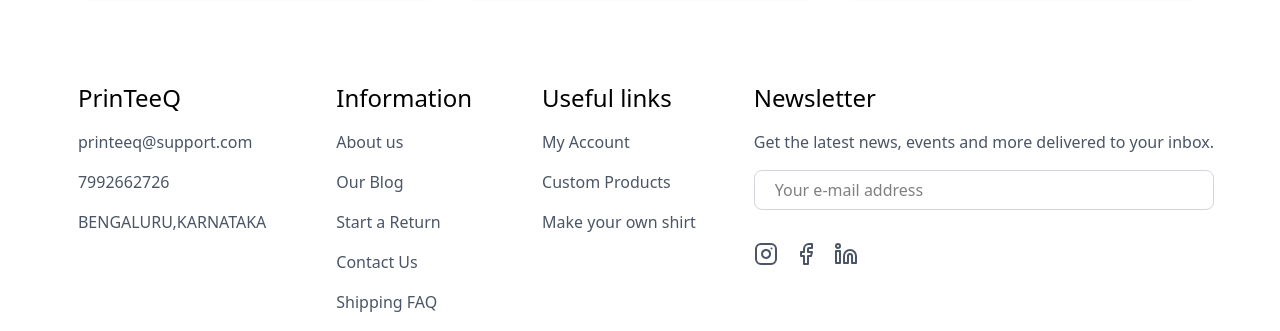
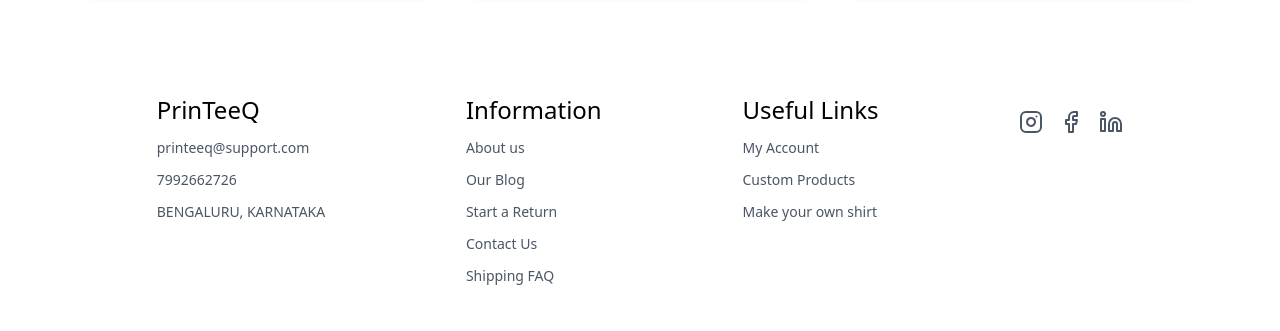
Before and after one commit to Tushargupta-08/printeeq, a React (Vite) app: page /#/ in a window 1280 px wide. Shown: the part 2240-2571 px from the top of the page. Built offline with nearby package versions, Linux system fonts and the light colour scheme.

Commit message:
footer update

```diff
--- a/src/component/Footer.jsx
+++ b/src/component/Footer.jsx
@@ -1,47 +1,36 @@
-import React from 'react'
+import React from 'react';
 import { Facebook, Instagram, Linkedin } from "lucide-react";
-
 
 export default function Footer() {
   return (
-    <div>
-      <section className="flex justify-evenly py-5 mx-5">
-        <div className="flex flex-col gap-4 px-3">
-          <h3 className="text-2xl font-medium">PrinTeeQ</h3>
-          <p className="text-md text-gray-600 font-medium">
-            printeeq@support.com
-          </p>
-          <p className="text-md text-gray-600 font-medium">7992662726</p>
-          <p className="text-md text-gray-600 font-medium">
-            BENGALURU,KARNATAKA
-          </p>
+    <div className="bg-white">
+      <section className="flex flex-col md:flex-row justify-evenly items-start py-8 px-4 gap-8 md:gap-0">
+        <div className="flex flex-col gap-3">
+          <h3 className="text-xl md:text-2xl font-medium">PrinTeeQ</h3>
+          <p className="text-sm text-gray-600 font-medium">printeeq@support.com</p>
+          <p className="text-sm text-gray-600 font-medium">7992662726</p>
+          <p className="text-sm text-gray-600 font-medium">BENGALURU, KARNATAKA</p>
         </div>
-        <div className="flex flex-col gap-4 px-3">
-          <h3 className="text-2xl font-medium">Information</h3>
-          <p className="text-md text-gray-600 font-medium">About us</p>
-          <p className="text-md text-gray-600 font-medium">Our Blog</p>
-          <p className="text-md text-gray-600 font-medium">Start a Return</p>
-          <p className="text-md text-gray-600 font-medium">Contact Us</p>
-          <p className="text-md text-gray-600 font-medium">Shipping FAQ</p>
+
+
+        <div className="flex flex-col gap-3">
+          <h3 className="text-xl md:text-2xl font-medium">Information</h3>
+          <p className="text-sm text-gray-600 font-medium">About us</p>
+          <p className="text-sm text-gray-600 font-medium">Our Blog</p>
+          <p className="text-sm text-gray-600 font-medium">Start a Return</p>
+          <p className="text-sm text-gray-600 font-medium">Contact Us</p>
+          <p className="text-sm text-gray-600 font-medium">Shipping FAQ</p>
         </div>
-        <div className="flex flex-col gap-4 px-3">
-          <h3 className="text-2xl font-medium">Useful links</h3>
-          <p className="text-md text-gray-600 font-medium">My Account</p>
-          <p className="text-md text-gray-600 font-medium">Custom Products</p>
-          <p className="text-md text-gray-600 font-medium">
-            Make your own shirt
-          </p>
+
+
+        <div className="flex flex-col gap-3">
+          <h3 className="text-xl md:text-2xl font-medium">Useful Links</h3>
+          <p className="text-sm text-gray-600 font-medium">My Account</p>
+          <p className="text-sm text-gray-600 font-medium">Custom Products</p>
+          <p className="text-sm text-gray-600 font-medium">Make your own shirt</p>
         </div>
-        <div className="flex flex-col gap-4 min-w-[250px]">
-  <h3 className="text-2xl font-medium">Newsletter</h3>
-  <p className="text-md text-gray-600 font-medium">
-    Get the latest news, events and more delivered to your inbox.
-  </p>
-  <input
-    className="h-10 px-5 rounded-lg bg-white border border-gray-300 focus:outline-none focus:ring-2 focus:ring-purple-500"
-    type="text"
-    placeholder="Your e-mail address"
-  />
+
+
           <div className="flex gap-4 mt-4">
             <a href="https://www.instagram.com" target="_blank" rel="noopener noreferrer">
               <Instagram className="text-gray-600 hover:text-purple-600 cursor-pointer" />
@@ -53,9 +42,9 @@ export default function Footer() {
               <Linkedin className="text-gray-600 hover:text-blue-800 cursor-pointer" />
             </a>
           </div>
-</div>
+
 
       </section>
 </div>
-  )
+  );
 }
--- a/src/component/LandingPage.jsx
+++ b/src/component/LandingPage.jsx
@@ -1,6 +1,9 @@
 import React from "react";
+import { Link, useNavigate } from "react-router-dom";
+const LandingPage = () => {
+    const navigate = useNavigate();
 
-const LandingPage = () => {
+    const handleRedirect4 = () => navigate("/Shop");
   return (
     <>
 
@@ -13,8 +16,9 @@ const LandingPage = () => {
             Wear your art — bold, custom-printed dresses designed to express your unique style.
           </h2>
           <button
+          onClick={handleRedirect4}
             type="button"
-            className="bg-black text-white px-6 py-3 mt-6 hover:bg-zinc-800 transition w-full sm:w-auto rounded"
+            className="cursor-pointer bg-black text-white px-6 py-3 mt-6 hover:bg-zinc-800 transition w-full sm:w-auto rounded "
           >
             Shop Now
           </button>
--- a/vite.config.js
+++ b/vite.config.js
@@ -3,7 +3,7 @@ import { defineConfig } from 'vite'
 import react from '@vitejs/plugin-react'
 import tailwindcss from '@tailwindcss/vite'
 export default defineConfig({
- base: "/",
+  base: "/printeeq/",
   plugins: [
     tailwindcss(),
     react()]
```
Lines whose indentation alone changed are shown as unchanged.
